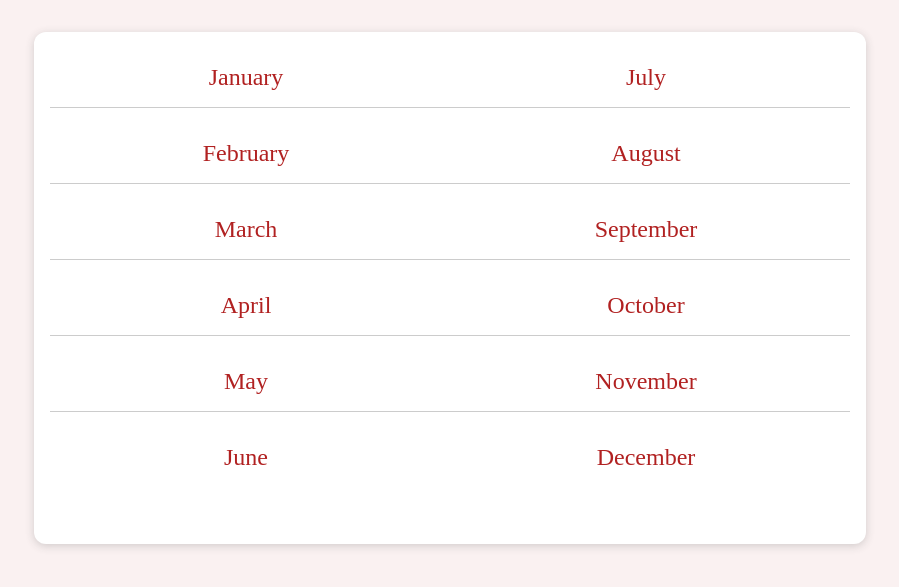
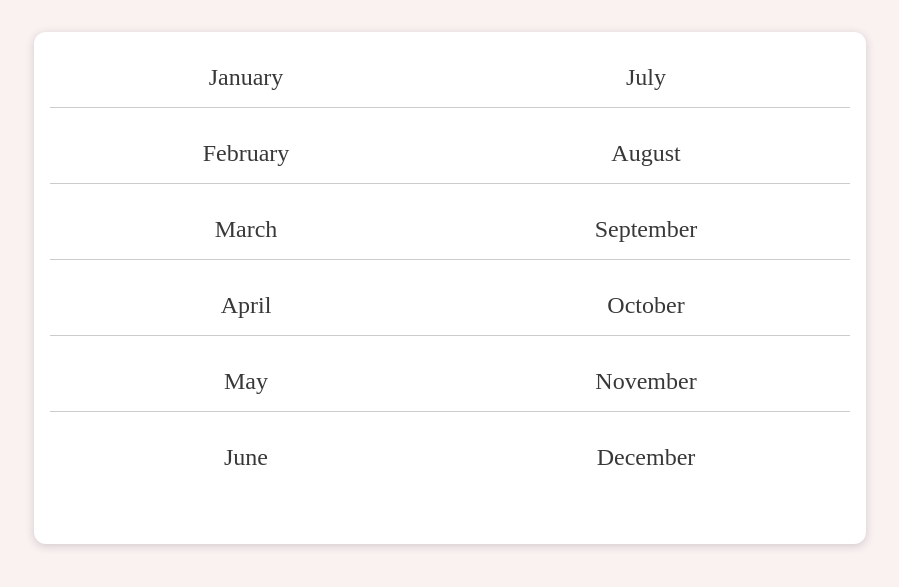
Before and after one commit to Rohith-dev-10/django, a Django app: page /challenges/ in a window 1280 px wide. Shown: the part 80-667 px from the top of the page, without its empty margins (190-1089 px from the left). Run offline with Django 5.2, Linux system fonts and the light colour scheme; some web fonts are replaced.

Commit message:
last update

```diff
--- a/challenges/static/challenges/challenges.css
+++ b/challenges/static/challenges/challenges.css
@@ -32,10 +32,10 @@ li:nth-of-type(6) {
 
 li a {
     text-decoration: none;
-    color: #b12121;
+    color: #383838;
 }
 
 li a:hover,
 li a:active {
-    color: #db61b6;
+    color: rgb(2, 0, 2);
 }
```
